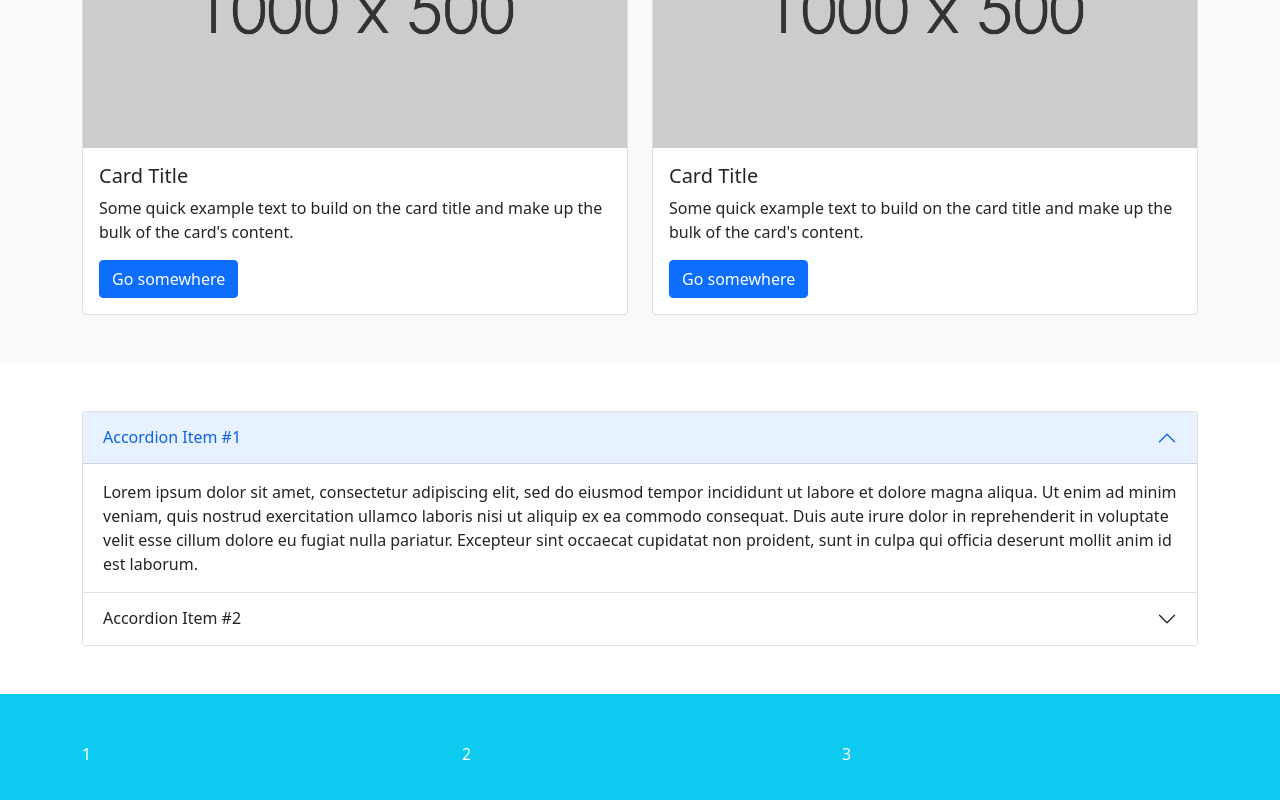
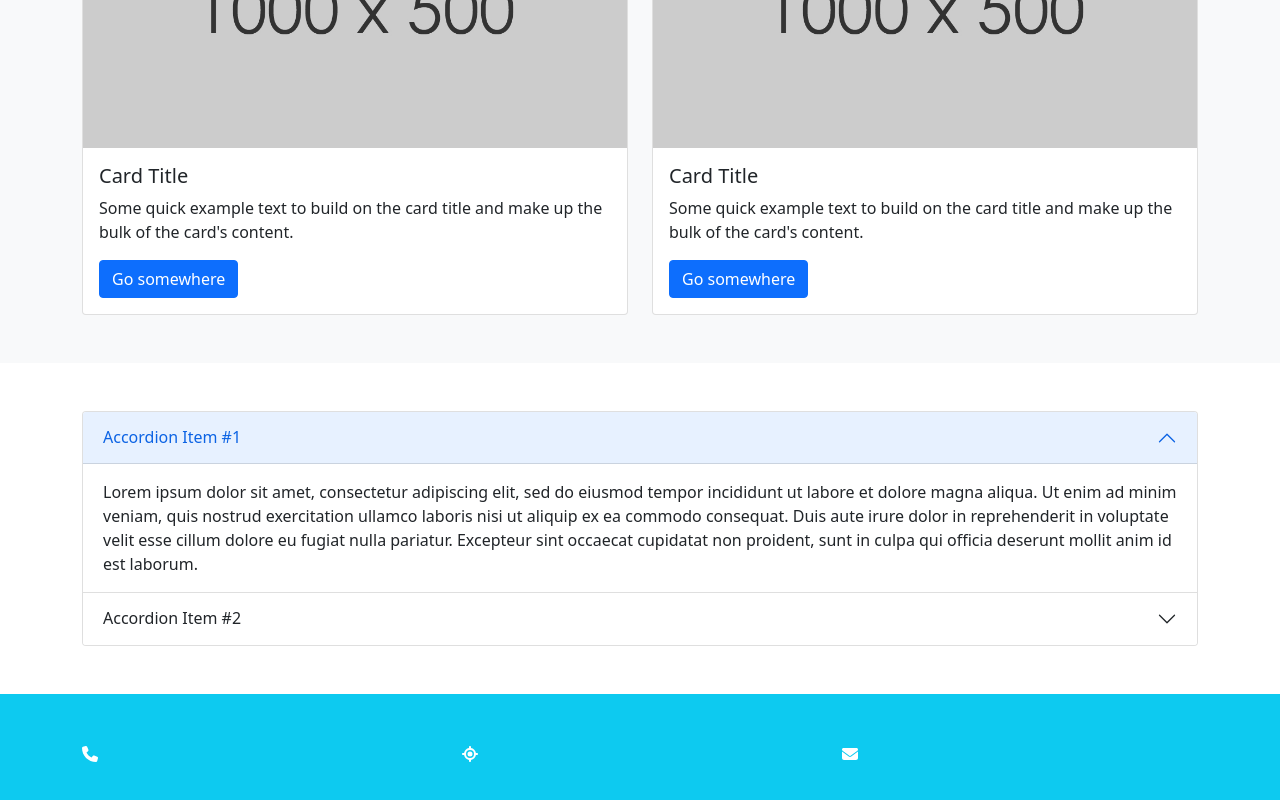
Before and after one commit to NiteshTP-GH/nireactweb, a React (Create React App) app: page / in a window 1280 px wide. Shown: the part 1144-1944 px from the top of the page. Built offline with nearby package versions, Linux system fonts and the light colour scheme.

Commit message:
first commit

```diff
--- a/package.json
+++ b/package.json
@@ -4,6 +4,9 @@
   "private": true,
   "dependencies": {
     "-": "^0.0.1",
+    "@fortawesome/fontawesome-svg-core": "^1.3.0",
+    "@fortawesome/free-solid-svg-icons": "^6.0.0",
+    "@fortawesome/react-fontawesome": "^0.1.17",
     "@testing-library/jest-dom": "^5.16.1",
     "@testing-library/react": "^12.1.2",
     "@testing-library/user-event": "^13.5.0",
--- a/src/Footer.js
+++ b/src/Footer.js
@@ -1,12 +1,16 @@
+
+  import { FontAwesomeIcon } from '@fortawesome/react-fontawesome'
+  import { faPhone, faLocation, faEnvelope } from '@fortawesome/free-solid-svg-icons'
+
 const Footer = () => {
     return (
         <>
             <section className="bg-info py-5 text-white">
                 <div className="container">
                     <div className="row">
-                        <div className="col-md-4">1</div>
-                        <div className="col-md-4">2</div>
-                        <div className="col-md-4">3</div>
+                        <div className="col-md-4"><FontAwesomeIcon icon={faPhone} /></div>
+                        <div className="col-md-4"><FontAwesomeIcon icon={faLocation} /></div>
+                        <div className="col-md-4"><FontAwesomeIcon icon={faEnvelope} /></div>
                     </div>
                 </div>
             </section>
```
Also changed, not shown: 1 other file (tests, documents, lock files or other folders).
